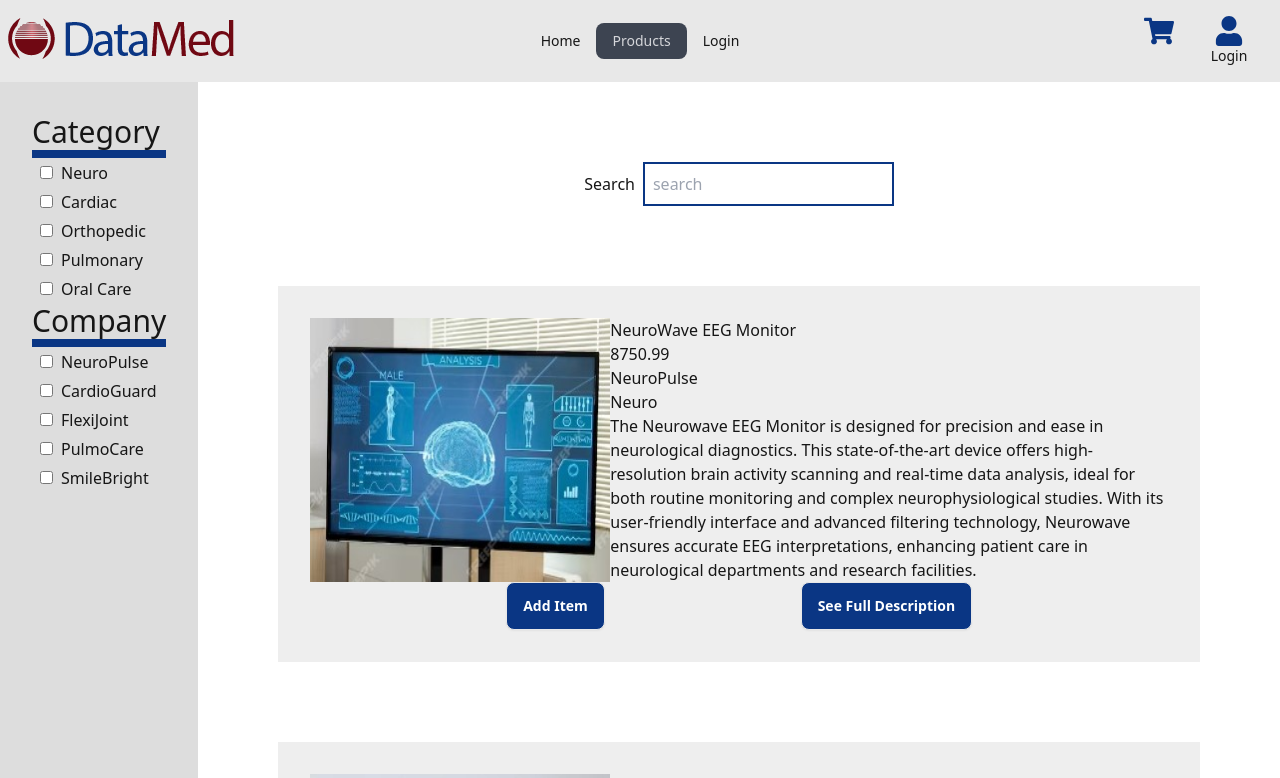
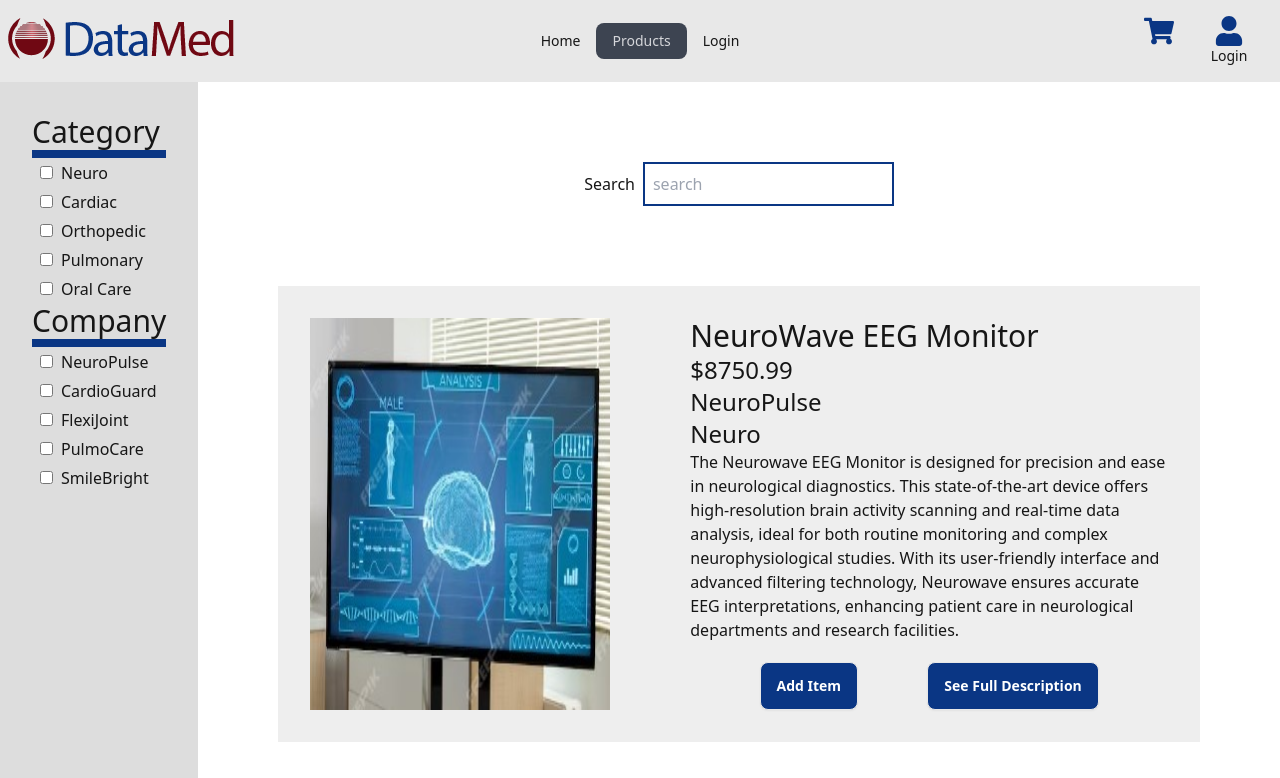
Before and after one commit to mattcodings/data-med-react, a React (Vite) app: page /products in a window 1280 px wide. Shown: the top 778 px of the page. Built offline with nearby package versions, Linux system fonts and the light colour scheme.

Commit message:
added styling

```diff
--- a/package.json
+++ b/package.json
@@ -23,7 +23,8 @@
     "react-dom": "^18.2.0",
     "react-icons": "^5.0.1",
     "react-router-dom": "^6.22.3",
-    "stripe": "^14.21.0"
+    "stripe": "^14.21.0",
+    "typescript": "^5.4.5"
   },
   "devDependencies": {
     "@tailwindcss/typography": "^0.5.10",
--- a/src/components/CheckoutContainer/Tab3.jsx
+++ b/src/components/CheckoutContainer/Tab3.jsx
@@ -1,9 +1,15 @@
 import { useNavigate } from "react-router-dom";
 import ShoppingCart from "../ShoppingCart";
 import { useCheckout } from "../../pages/Checkout";
+import { useGlobalContext } from "../../context";
 
 const Tab3 = () => {
   const { checkoutData } = useCheckout();
+  const { shoppingCart } = useGlobalContext();
+  let total = 0;
+  shoppingCart.forEach((product) => {
+    total += product.price;
+  });
   const {
     firstName,
     lastName,
@@ -33,6 +39,15 @@ const Tab3 = () => {
         <span>{ccNumber} </span>
         <span>{expDate} </span>
         <span>{cvv}</span>
+        <span>{total.toFixed(2)}</span>
+      </div>
+      <div className="mt-8">
+        <button
+          onClick={() => navigate("/checkout/tab2")}
+          className="btn bg-primary text-accent"
+        >
+          Go Back
+        </button>
       </div>
     </div>
   );
--- a/src/components/ProductList.jsx
+++ b/src/components/ProductList.jsx
@@ -1,11 +1,27 @@
-import { useState } from "react";
+import { useEffect, useState } from "react";
 import { useProductContext } from "../pages/Products";
 import ProductSingleItem from "./ProductSingleItem";
 import FilterInput from "./FilterInput";
 
 const ProductList = () => {
-  const { productsArray, filterProductsObject } = useProductContext();
+  const { productsArray, setFilterProductsObject, filterProductsObject } =
+    useProductContext();
   const [searchInput, setSearchInput] = useState("");
+  useEffect(() => {
+    if (searchInput.trim() === "") {
+      setFilterProductsObject(productsArray);
+    } else {
+      const searchFilter = searchInput.toLowerCase();
+      const filteredProducts = productsArray.filter((item) => {
+        return (
+          item.name.toLowerCase().includes(searchFilter) ||
+          item.company.toLowerCase().includes(searchFilter) ||
+          item.category.toLowerCase().includes(searchFilter)
+        );
+      });
+      setFilterProductsObject(filteredProducts);
+    }
+  }, [searchInput, productsArray, setFilterProductsObject]);
   const handleSearchChange = (e) => {
     setSearchInput(e.target.value);
     console.log(searchInput);
--- a/src/components/ProductSingleItem.jsx
+++ b/src/components/ProductSingleItem.jsx
@@ -16,18 +16,16 @@ const ProductSingleItem = ({
   // const { shoppingCart, updateShoppingCart } = useContext(NavbarContext);
   return (
     <div className="bg-[#eee] my-20 p-8">
-      <div className="flex">
+      <div className="flex gap-x-20">
         <img src={image || ""} width={300} />
         <div>
-          <h3>{name}</h3>
-          <h4>{price}</h4>
+          <h3 className="text-3xl">{name}</h3>
+          <h4 className="text-2xl">${price}</h4>
 
-          <h5>{company}</h5>
-          <h5>{category}</h5>
+          <h5 className="text-2xl">{company}</h5>
+          <h5 className="text-2xl">{category}</h5>
           <h5>{description}</h5>
-        </div>
-      </div>
-      <div className="flex justify-evenly">
+          <div className="flex justify-evenly mt-5">
             <button
               onClick={() =>
                 updateShoppingCart({
@@ -51,6 +49,8 @@ const ProductSingleItem = ({
             </Link>
           </div>
         </div>
+      </div>
+    </div>
   );
 };
 export default ProductSingleItem;
--- a/src/pages/SingleProduct.jsx
+++ b/src/pages/SingleProduct.jsx
@@ -1,6 +1,6 @@
 import axios from "axios";
 import { useEffect, useState } from "react";
-import { useParams } from "react-router-dom";
+import { useNavigate, useParams } from "react-router-dom";
 import { products } from "../productitems";
 
 const SingleProduct = () => {
@@ -12,17 +12,20 @@ const SingleProduct = () => {
   console.log(id);
   console.log(products);
   console.log(singleItem);
-
+  const navigate = useNavigate();
   const { name, price, company, description, image } = singleItem;
   return (
-    <div className="flex">
+    <div className="flex w-[80%] mx-auto gap-x-20 mt-52">
       <img src={image} />
       <div>
-        <h2>{name}</h2>
-        <p>{description}</p>
-        <h3>Company: {company}</h3>
-        <h5>Price: {price}</h5>
+        <h3 className="text-3xl">{name}</h3>
+        <h5 className="text-2xl">Price: {price}</h5>
+        <h3 className="text-2xl">Company: {company}</h3>
+        <p className="text-2xl">{description}</p>
       </div>
+      <button className="btn" onClick={() => navigate("/products")}>
+        Back To Products
+      </button>
     </div>
   );
 };
```
Also changed, not shown: src/pages/Products.jsx (+0 -13 lines), 1 other file (tests, documents, lock files or other folders). Lines whose indentation alone changed are shown as unchanged.
